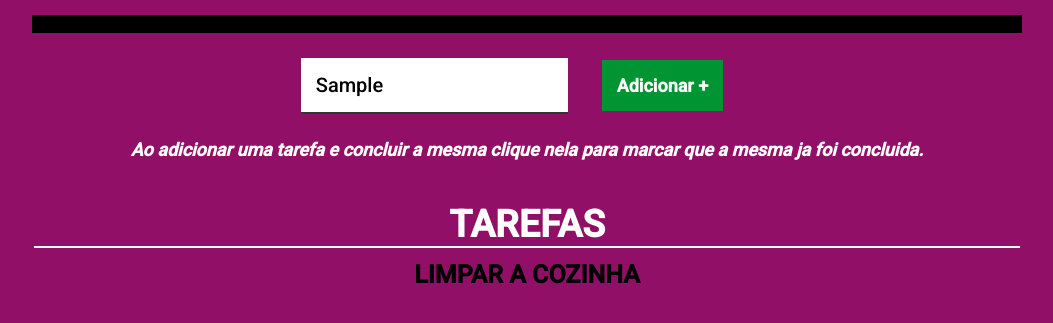
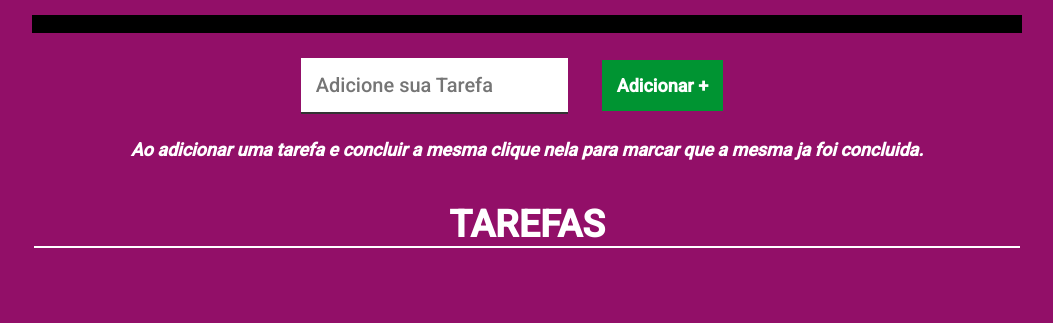
Before and after one commit to Josedev21/projeto-lista-de-tarefas, a plain HTML site: page index.html in a window 1280 px wide. Both pictures are taken after typing "Sample" into the empty fields and a click on the button "Adicionar +". Shown: the part 59-382 px from the top of the page, without its empty margins (113-1166 px from the left). Drawn offline with nearby package versions, Linux system fonts and the light colour scheme.

Commit message:
modificando js

```diff
--- a/index.html
+++ b/index.html
@@ -29,13 +29,6 @@
                     </th>
                 </tr>
             </thead>
-            <tbody>
-                <tr>
-                    <td>
-                        Limpar a cozinha
-                    </td>
-                </tr>
-            </tbody>
         </table>
     </div>
     <script src="https://code.jquery.com/jquery-3.7.0.min.js"></script>
--- a/main.js
+++ b/main.js
@@ -1,14 +1,15 @@
+let linhas
 $(document).ready(function() {
-
     $('form').on('submit', function(e) {
         e.preventDefault();
 
         const Tarefa = $('#adiciona-tarefa').val();
-        const adicionaTarefa = $('<li style="display: none"></li>');
+        const novaLinha = $('<tr></tr>');
 
-        $(`<td>${Tarefa} </td>`).appendTo(adicionaTarefa);
+        $(`<td>${Tarefa}</td>`).appendTo(novaLinha);
+        $(novaLinha).appendTo('tbody');
 
-        $(adicionaTarefa).appendTo('td');
+        $('#adiciona-tarefa').val('');
+    })
 
-    })
 })
```
